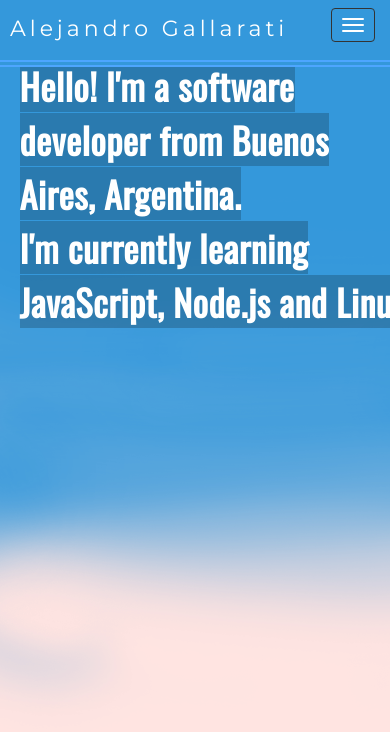
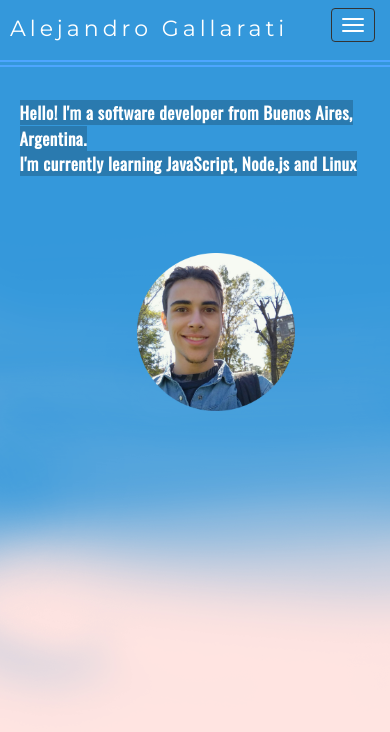
Before and after one commit to Radamant24/Radamant24.github.io, a plain HTML site: page index.html in a window 390 px wide. Drawn offline with nearby package versions, Linux system fonts and the light colour scheme.

Commit message:
Responsive introduction

```diff
--- a/hojita.css
+++ b/hojita.css
@@ -22,7 +22,7 @@ body {
 
 .introduction{
 	font: bold 36px/75px Oswald, Sans-Serif;
-	margin-top:   15%;
+	margin-top:   150px;
     margin-left: 5%;
     letter-spacing: 0.5px;
     width: 100%;
@@ -35,6 +35,49 @@ body {
     background: rgba(0, 0, 0, 0.2);
 }
 
+#portraitPic{
+	margin-top: 100px;
+}
+#mobilePortrait{
+    position:absolute;
+    max-width:45%;
+    max-height:45%;
+    top:30%;
+    left:35%;
+    overflow:visible;
+    display: none;
+}
+
+
+@media only screen and (max-width: 1000px) {
+
+    #portraitPic
+    {
+    display: none;
+  }
+  }
+@media only screen and (max-width: 750px) {
+  .introduction{
+        font-size: 29px;
+        margin-top: 100px;
+    }
+    #mobilePortrait{
+    display: block;
+  }
+  }
+
+@media only screen and (max-width: 700px) {
+  .introduction{
+        font-size: 21px;
+        margin-top: 100px;
+    }
+  }
+  @media only screen and (max-width: 450px) {
+  .introduction{
+        font-size: 17px;
+        margin-top: 100px;
+    }
+  }
 /*
 #bloque {
 	padding-top: 65px; }
--- a/index.html
+++ b/index.html
@@ -2,10 +2,7 @@
 <!DOCTYPE html>
 <html lang="en">
   <head>
-  	<script
-  src="https://code.jquery.com/jquery-3.2.1.js"
-  integrity="sha256-DZAnKJ/6XZ9si04Hgrsxu/8s717jcIzLy3oi35EouyE="
-  crossorigin="anonymous"></script>
+
 
     <!-- Required meta tags -->
     <!-- <meta charset="utf-8">
@@ -50,10 +47,19 @@
   </div>
 
 
-	<div">
-		<h2  class="introduction"><span>Hello! I'm a software developer from Buenos Aires, Argentina.</span> <br/>
-		<span> I'm currently learning JavaScript, Node.js and Linux  </span></h2>
-	</div>
+	       <div class="row">
+          <div class="col-md-6">
+  		    <h2  class="introduction"><span>Hello! I'm a software developer from Buenos Aires, Argentina.</span> <br/>
+  		    <span> I'm currently learning JavaScript, Node.js and Linux  </span></h2>
+          </div>
+          <div class="col-md-2">
+          </div>
+          <div class="col-md-4" id="portraitPic">
+          <img class="img-responsive" src="Portrait.png" height="250" width="250" >
+          </div>
+        </div>
+        <img class="img-responsive" src="Portrait.png" height="160" width="160" id="mobilePortrait">
+
 
 
 <!--
@@ -80,5 +86,7 @@
 <img class="img-responsive imagen "  src="https://media3.giphy.com/media/fNsWHnEnshyYo/giphy-facebook_s.jpg?t=1" alt="Ejemplo">
 
    -->
+   <script src="https://code.jquery.com/jquery-3.2.1.js"></script>
+  <script src="https://maxcdn.bootstrapcdn.com/bootstrap/3.3.7/js/bootstrap.min.js"></script>
   </body>
 </html>
```
